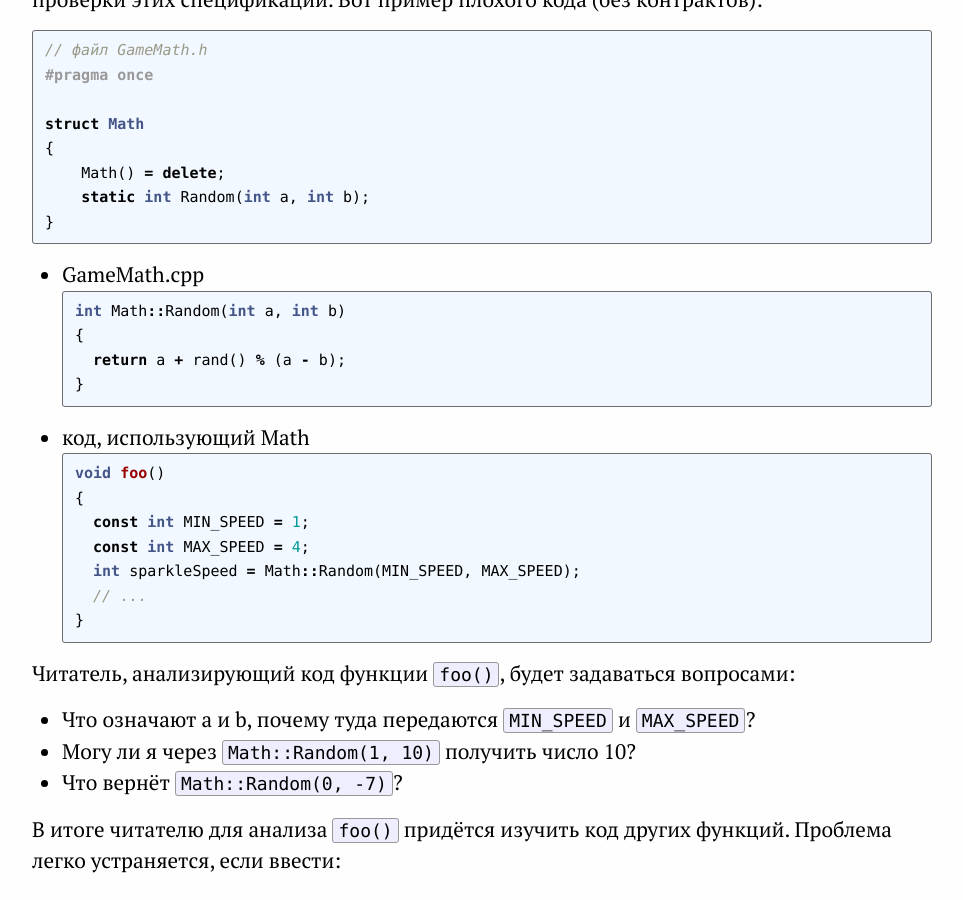
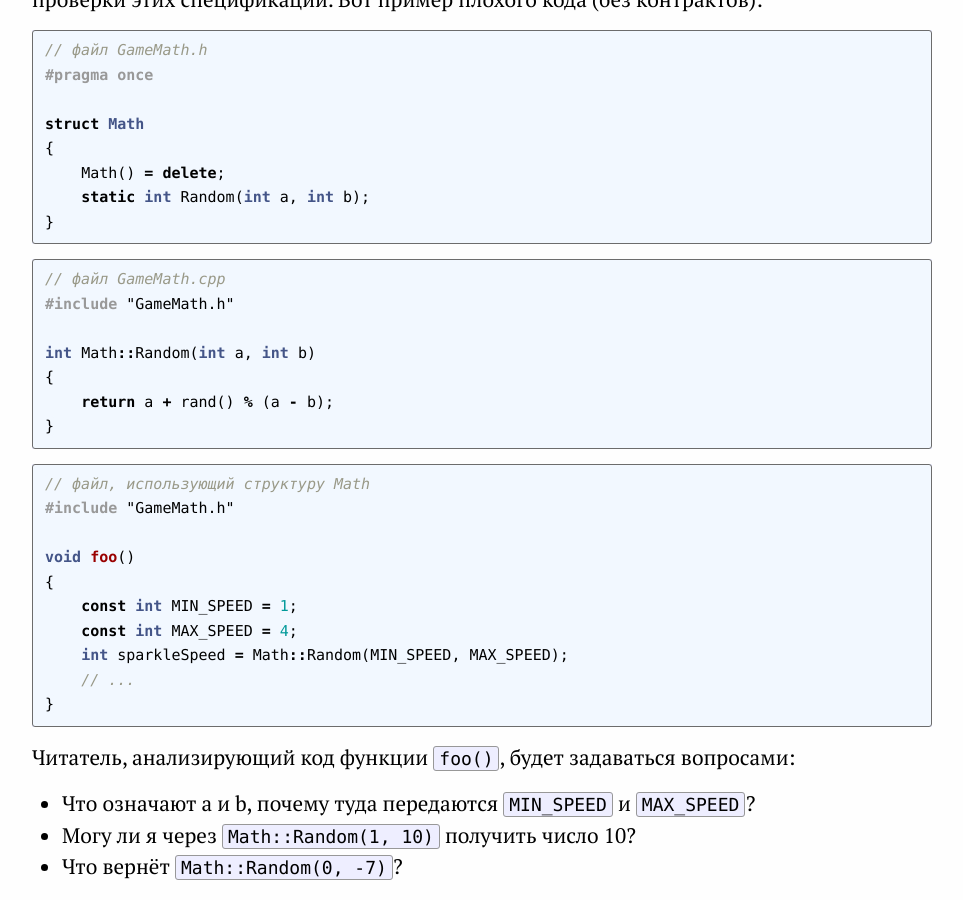
Before and after one commit to ps-group/ps-group.github.io, a Jekyll site: the page built from _sfml/design-by-contract.md, in a window 1280 px wide and 900 px high, scrolled down 620 px. Shown: the whole window, without its empty margins (158-1121 px from the left). Built offline with Jekyll 4.4.1, drawn with Linux system fonts in a browser that asks for light colours.

Commit message:
Ещё раз поправил вёрстку design-by-contract

````diff
--- a/_sfml/design-by-contract.md
+++ b/_sfml/design-by-contract.md
@@ -18,15 +18,21 @@ struct Math
     static int Random(int a, int b);
 }
 ```
-- GameMath.cpp
+
 ```cpp
+// файл GameMath.cpp
+#include "GameMath.h"
+
 int Math::Random(int a, int b)
 {
     return a + rand() % (a - b);
 }
 ```
-- код, использующий Math
+
 ```cpp
+// файл, использующий структуру Math
+#include "GameMath.h"
+
 void foo()
 {
     const int MIN_SPEED = 1;
````
